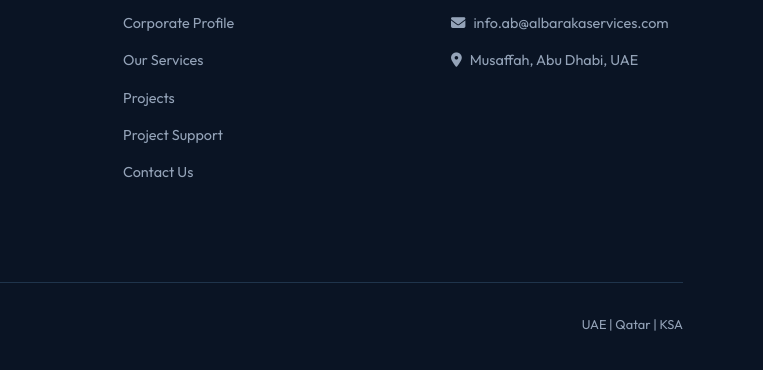
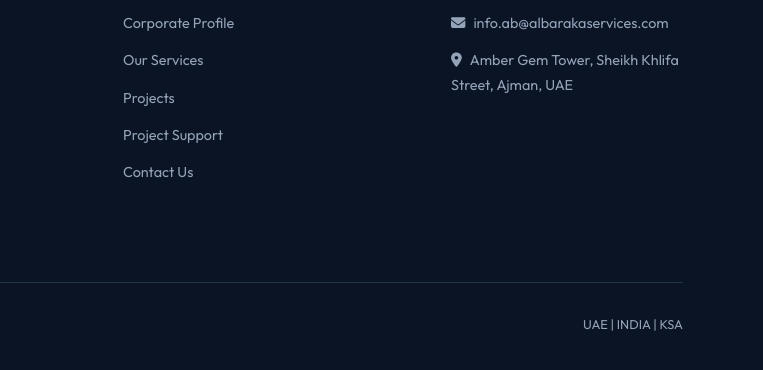
Before and after one commit to ibmdigitech/AL-BARAKA1, a website: page services.html in a window 1280 px wide. Shown: the part 4217-4587 px from the top of the page, 517-1280 px from the left. Drawn offline with Linux system fonts and the light colour scheme.

Commit message:
SERVICES UPDATED

```diff
--- a/services.html
+++ b/services.html
@@ -278,14 +278,14 @@
                                 811 1024</a></li>
                         <li><a href="mailto:info.ab@albarakaservices.com"><i class="fas fa-envelope"
                                     style="margin-right:8px;"></i>info.ab@albarakaservices.com</a></li>
-                        <li><a href="#"><i class="fas fa-map-marker-alt" style="margin-right:8px;"></i>Musaffah, Abu
-                                Dhabi, UAE</a></li>
+                        <li><a href="#"><i class="fas fa-map-marker-alt" style="margin-right:8px;"></i>Amber Gem Tower,
+                                Sheikh Khlifa Street, Ajman, UAE</a></li>
                     </ul>
                 </div>
             </div>
             <div class="footer-bottom">
                 <span>&copy; 2026 Al Baraka Diyar Project Support Services FZE LLC. All rights reserved.</span>
-                <span>UAE | Qatar | KSA</span>
+                <span>UAE | INDIA | KSA</span>
             </div>
         </div>
     </footer>
```
